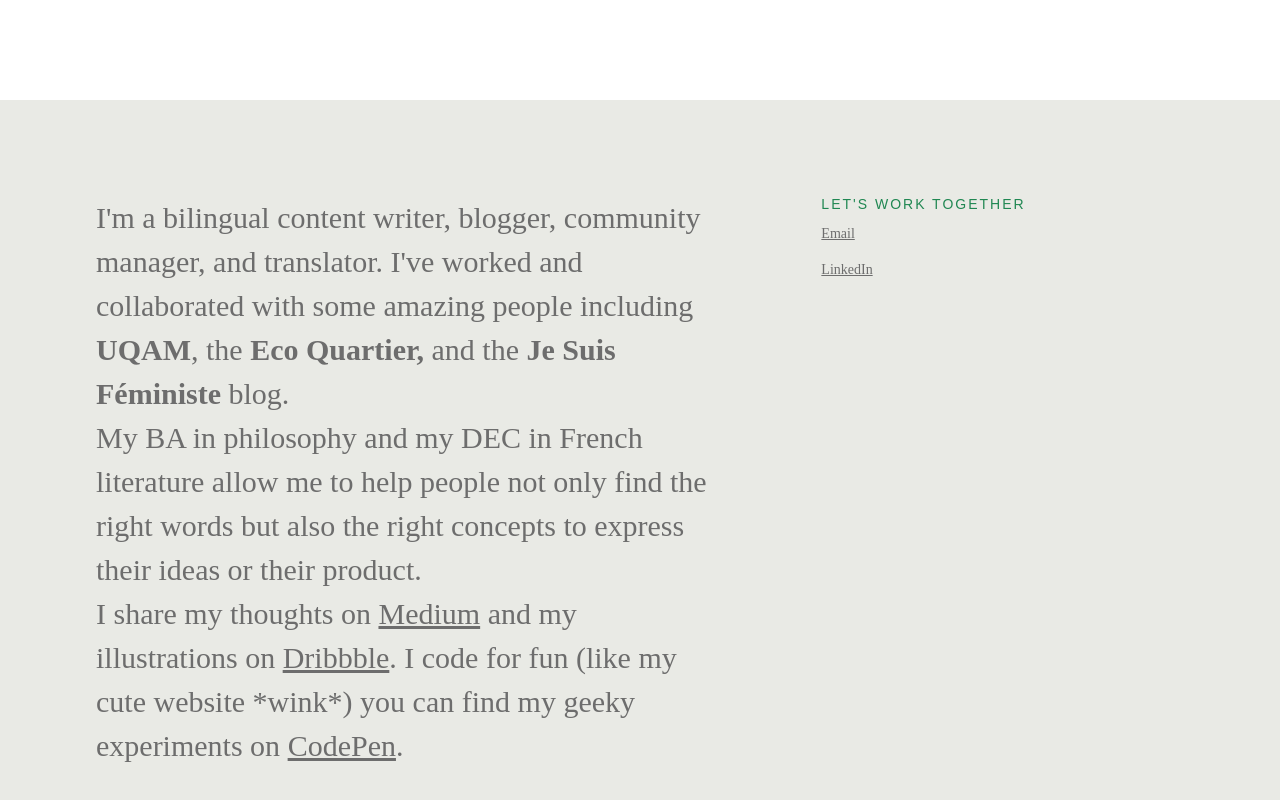
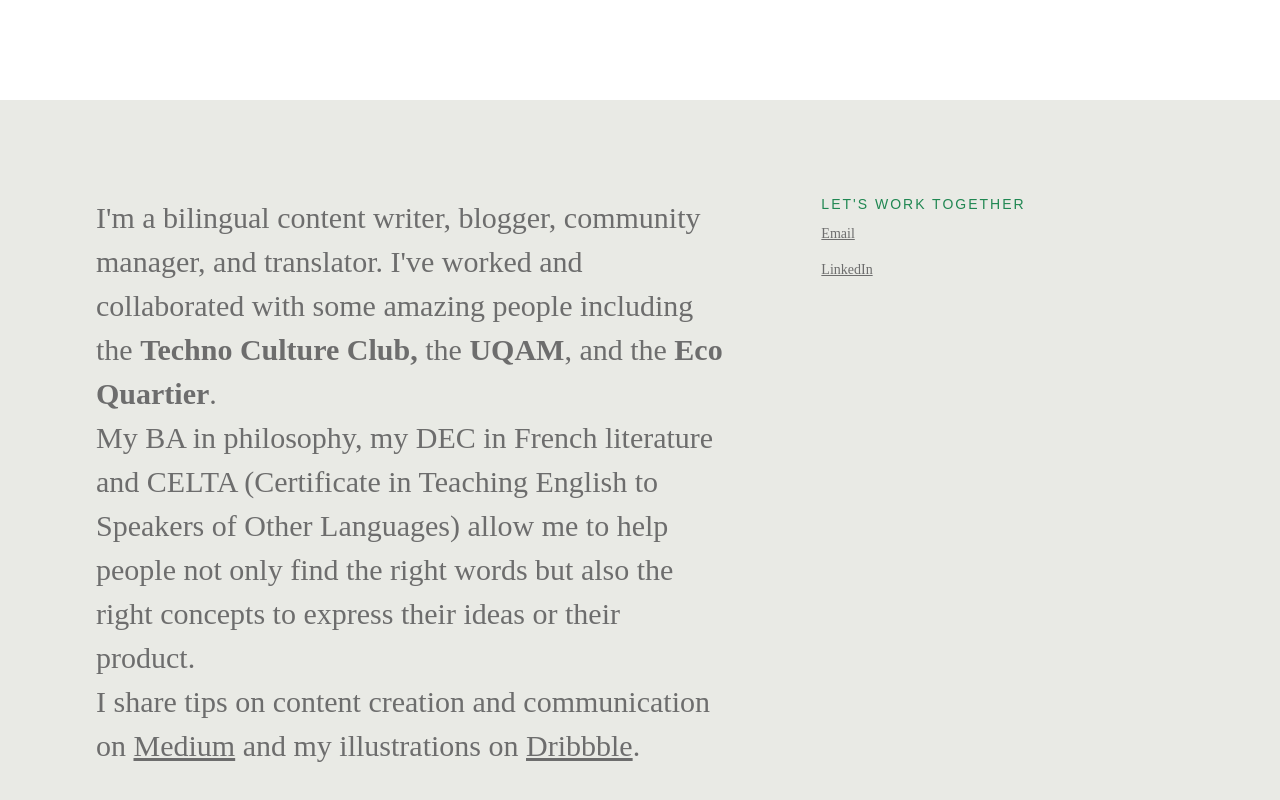
Before and after one commit to hamsa-al/Portfolio, a plain HTML site: page index.html in a window 1280 px wide. Shown: the part 700-1500 px from the top of the page. Drawn offline with Linux system fonts and the light colour scheme; a web font is replaced by a local one.

Commit message:
text modification

```diff
--- a/index.html
+++ b/index.html
@@ -42,11 +42,10 @@
        <div class="container2-left">
            <div class="container2-intro">
              <p> I'm a bilingual content writer, blogger, community manager, and translator.
-I've worked and collaborated with some amazing people including <strong>UQAM</strong>, the <strong>Eco Quartier, </strong>and the <strong>Je Suis Féministe </strong> blog. </p>
-<p>My BA in philosophy and my DEC in French literature allow me to help people not only find the right words but also the right concepts to express their ideas or their product.</p>
-<p>I share my thoughts on <a href="https://medium.com/@hamsaal"target="_blank">Medium</a>
- and my illustrations on <a href="https://dribbble.com/Hamsa-Al"target="_blank">Dribbble</a>. I code for fun (like my cute website *wink*) you can find my geeky experiments on <a href="http://codepen.io/hamsa-al/"target="_blank">CodePen</a>.</p>
-</p>
+I've worked and collaborated with some amazing people including the <strong>Techno Culture Club,</strong> the <strong>UQAM</strong>, and the <strong>Eco Quartier</strong>. </p>
+<p>My BA in philosophy, my DEC in French literature and CELTA (Certificate in Teaching English to Speakers of Other Languages) allow me to help people not only find the right words but also the right concepts to express their ideas or their product.</p>
+<p>I share tips on content creation and communication on <a href="https://medium.com/@hamsaal"target="_blank">Medium</a>
+ and my illustrations on <a href="https://dribbble.com/Hamsa-Al"target="_blank">Dribbble</a>.
            </div>
         </div>
         <div class="container2-right">
```
Also changed, not shown: 1 other file.
